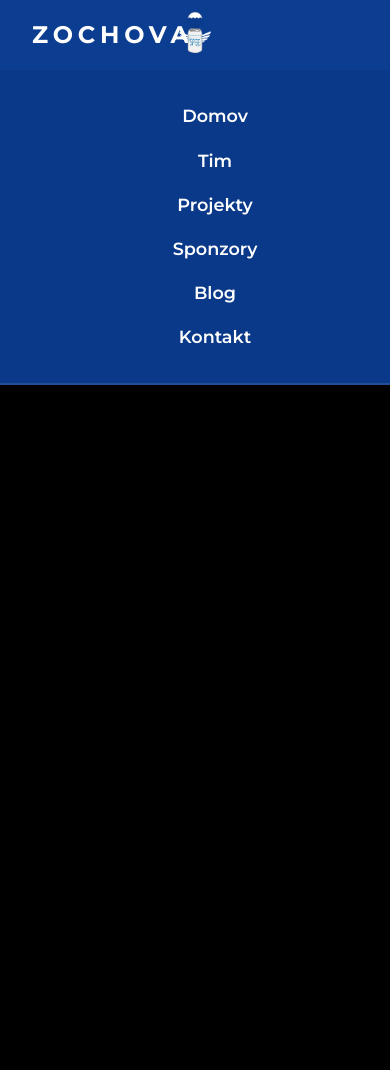
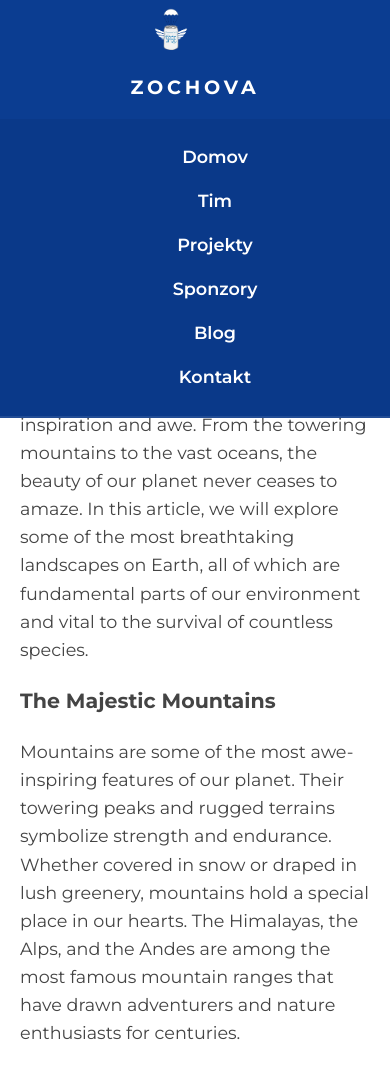
Before and after one commit to eijdam/Cansat-web, a Flask app: page /clanky/1 in a window 390 px wide. Shown: the top 1070 px of the page. Run offline with Flask 3, Linux system fonts and the light colour scheme; some libraries are stand-ins or nearby versions.

Commit message:
It's finished

```diff
--- a/main.py
+++ b/main.py
@@ -2,9 +2,9 @@
 import re
 import os
 from flask_mail import Mail, Message
-from flask_sqlalchemy import SQLAlchemy
 from dotenv import load_dotenv
 
+# Initialize the Flask app
 app = Flask(__name__)
 app.secret_key = os.getenv("SECRET_KEY", "your_secret_key")  # Better to use env var
 
@@ -22,40 +22,30 @@
 
 EMAIL_REGEX = r"^[a-zA-Z0-9_.+-]+@[a-zA-Z0-9-]+\.[a-zA-Z0-9-.]+$"
 
-# Database configuration - using PostgreSQL for production
-DATABASE_URL = os.getenv("DATABASE_URL", "sqlite:///tmp/articles.db")
-if DATABASE_URL.startswith("postgres://"):
-    DATABASE_URL = DATABASE_URL.replace("postgres://", "postgresql://", 1)
+# Static articles (list of dictionaries)
+articles = [
+    {"id": 1, "title": "Article 1", "content": "This is the content of article 1."},
+    {"id": 2, "title": "Zaciatok", "content": "This is the content of article 2."},
+    {"id": 3, "title": "Article 3", "content": "This is the content of article 3."}
+]
 
-app.config['SQLALCHEMY_DATABASE_URI'] = DATABASE_URL
-app.config['SQLALCHEMY_TRACK_MODIFICATIONS'] = False
-db = SQLAlchemy(app)
-
-class Article(db.Model):
-    id = db.Column(db.Integer, primary_key=True)
-    title = db.Column(db.String(100), nullable=False)
-    content = db.Column(db.Text, nullable=False)
-
-    def __repr__(self):
-        return f"<Article {self.title}>"
+# Routes
+@app.route("/")
+def home():
+    return render_template("index.html", articles=articles)
 
 @app.route("/clanky/<int:article_id>")
 def article(article_id):
-    try:
-        article = Article.query.get_or_404(article_id)
-        return render_template("article.html", article=article)
-    except Exception as e:
-        print(f"Error fetching article: {str(e)}")
+    # Find article by ID
+    article = next((a for a in articles if a["id"] == article_id), None)
+    if article:
+        # For article 2, render a different template
+        if article_id == 2:
+            return render_template("article2.html", article=article)
+        else:
+            return render_template("article.html", article=article)
+    else:
         return "Article not found", 404
-
-@app.route("/")
-def home():
-    try:
-        articles = Article.query.all()
-        return render_template("index.html", articles=articles)
-    except Exception as e:
-        print(f"Error fetching articles: {str(e)}")
-        return render_template("index.html", articles=[])
 
 @app.route("/kontakty")
 def kontakty():
@@ -97,8 +87,5 @@
 
     return redirect(url_for("kontakty"))
 
-# For local development
 if __name__ == "__main__":
-    with app.app_context():
-        db.create_all()
-    app.run(host="0.0.0.0", port=8080)
+    app.run(debug=True)
--- a/static/css/style.css
+++ b/static/css/style.css
@@ -47,7 +54,7 @@
     font-weight: 700;
     color: var(--light-text);
     letter-spacing: 0.2em;
-    margin-left: 1rem; /* Push text away from the edge */
+    margin-left: 1rem;
 }
 
 .main-logo {
@@ -275,14 +267,16 @@
     margin-bottom: 20px;
     text-align: left;
 }
-.container p,h2{
+
+.container p,
+.container h2 {
     color: #000000;
 }
 
 .contact-info p {
-    color: #000000;
     font-size: 16px;
     margin: 5px 0;
+    color: #000000;
 }
 
 .contact-form .form-group {
@@ -358,22 +352,27 @@
     color: white;
 }
 
-
-iframe {
+.team-member iframe {
     margin-top: 10px;
     border-radius: 5px;
 }
 
-/* Articles */
-.featured-articles{
-    background-color: #333;
+/* Article Sections */
+.content-wrapper {
+    display: flex;
+    flex-direction: column;
+    flex: 1;
+    padding-top: 11rem;
+    min-height: 100vh;
+    align-items: center;
+    justify-content: center;
 }
 
 .article-container {
     max-width: 800px;
     margin: 40px auto;
     padding: 20px;
-    background-color: #fff;
+    background: #fff;
     border-radius: 8px;
     box-shadow: 0 4px 8px rgba(0, 0, 0, 0.1);
 }
@@ -381,13 +380,13 @@
 .article-container h2 {
     font-size: 2em;
     color: #333;
-    margin-bottom: 10px;
+    margin-bottom: 15px;
 }
 
 .article-date {
     font-size: 0.9em;
     color: #888;
-    margin-bottom: 20px;
+    margin-bottom: 25px;
 }
 
 .article-content {
@@ -397,19 +396,17 @@
 }
 
 .article-content p {
-    margin-bottom: 15px;
+    margin-bottom: 20px;
 }
 
 .article-content img {
     max-width: 100%;
     height: auto;
     display: block;
-    margin-top: 20px;
+    margin-top: 25px;
 }
 
-/* AbotuUs */
-
-
+/* About Us Section */
 .about-us-images {
     display: flex;
     gap: 20px;
@@ -485,44 +481,91 @@
 }
 
 /* Responsive Design */
+
+/* Tablet adjustments (max-width: 1024px) */
+@media (max-width: 1024px) {
+    .nav-links {
+        flex-direction: row;
+        gap: 1.5rem;
+    }
+    .hero-title {
+        font-size: 3rem;
+    }
+    .hero-subtitle {
+        font-size: 1.2rem;
+    }
+    .container,
+    .section-content {
+        padding: 0 1rem;
+    }
+}
+
+/* Mobile adjustments (max-width: 768px) */
 @media (max-width: 768px) {
-    .logo-container {
+    /* Top bar adjustments */
+    .logo-bar {
         flex-direction: column;
+        align-items: center;
+        padding: 0.5rem;
+    }
+    .main-logo {
+        position: static;
+        height: 3rem;
+        margin-bottom: 0.5rem;
+    }
+    .logo-text {
+        font-size: 1.5rem;
+        margin: 0.5rem 0;
         text-align: center;
     }
-
-    .main-logo {
-        height: 3rem;
-    }
-
-    .logo-text {
-        font-size: 1.5rem;
-    }
-
     .secondary-nav {
         display: none;
     }
+    .main-nav {
+        padding: 0.5rem;
+    }
+    .nav-links {
+        flex-direction: column;
+        text-align: center;
+        gap: 0.5rem;
+    }
+    .hero-title {
+        font-size: 2.5rem;
+    }
+    .hero-subtitle {
+        font-size: 1.2rem;
+    }
+}
 
-    .main-nav {
-        padding: 1rem;
-    }
-
+/* Further Mobile adjustments (max-width: 480px) */
+@media (max-width: 480px) {
     .nav-links {
         flex-direction: column;
         text-align: center;
         gap: 1rem;
     }
-
-    .hero-title {
-        font-size: 2.5rem;
-    }
-
-    .hero-subtitle {
+    .logo-text {
         font-size: 1.2rem;
     }
-
-    .footer-links {
-        flex-direction: column;
-        gap: 2rem;
+    .hero-title {
+        font-size: 2.2rem;
+    }
+    .hero-subtitle {
+        font-size: 1rem;
+    }
+    .container {
+        padding: 15px;
     }
 }
+
+/* Ultra-HD adjustments (min-width: 1920px) */
+@media (min-width: 1920px) {
+    .container,
+    .section-content {
+        max-width: 1400px;
+        margin: 0 auto;
+    }
+    .hero-title {
+        font-size: 4.5rem;
+    }
+}
--- a/templates/_base.html
+++ b/templates/_base.html
@@ -49,9 +49,10 @@
                 <div class="footer-section">
                     <h3>Sledujte nás</h3>
                     <div class="social-links">
-                        <a href="#" class="social-link">Twitter</a>
+                        <a href="https://www.tiktok.com/@cansatkoumaci" class="social-link">Tiktok</a>
                         <a href="#" class="social-link">Instagram</a>
                         <a href="#" class="social-link">Facebook</a>
+                        <a href="https://www.youtube.com/@VSMKcansat" class="social-link">Youtube</a>
                     </div>
                 </div>
             </div>
--- a/templates/article.html
+++ b/templates/article.html
@@ -1,16 +1,35 @@
-<!-- article.html -->
 {% extends '_base.html' %}
 
 {% block content %}
-    <div class="content-wrapper" style="padding-top: 68rem;">
+    <section class="content-wrapper">
         <div class="article-container">
-            <h2>{{ article.title }}</h2>
-            <p class="article-date">{{ article.date_posted }}</p>
+            <h2>Exploring the Beauty of Nature</h2>
             <div class="article-content">
-                <p>This is an article with an image:</p>
-                <img src="{{ url_for('static', filename='images/alex.jpg') }}" alt="Example Image" />
-                {{ article.content | safe }}
+                <p>Nature has always been a source of inspiration and awe. From the towering mountains to the vast oceans, the beauty of our planet never ceases to amaze. In this article, we will explore some of the most breathtaking landscapes on Earth, all of which are fundamental parts of our environment and vital to the survival of countless species.</p>
+
+                <h3>The Majestic Mountains</h3>
+                <p>Mountains are some of the most awe-inspiring features of our planet. Their towering peaks and rugged terrains symbolize strength and endurance. Whether covered in snow or draped in lush greenery, mountains hold a special place in our hearts. The Himalayas, the Alps, and the Andes are among the most famous mountain ranges that have drawn adventurers and nature enthusiasts for centuries.</p>
+                <img src="https://upload.wikimedia.org/wikipedia/commons/thumb/9/9d/Mount_Everest_%28view_from_Pongri%29.jpg/800px-Mount_Everest_%28view_from_Pongri%29.jpg" alt="Mount Everest" style="max-width:100%; height:auto;" />
+                <p>Mount Everest, the tallest mountain on Earth, stands at an impressive 8,848 meters (29,029 feet) above sea level. It is a symbol of both beauty and challenge, attracting climbers from around the world.</p>
+
+                <h3>The Tranquil Oceans</h3>
+                <p>Oceans cover more than 70% of the Earth's surface and are home to an incredibly diverse range of wildlife. Oceans not only provide us with resources like food and energy but also regulate the climate and weather patterns. The Pacific, Atlantic, Indian, Arctic, and Southern Oceans each have their own unique characteristics, with vast stretches of water teeming with life.</p>
+                <img src="https://upload.wikimedia.org/wikipedia/commons/thumb/a/a5/Pacific_Ocean_%28topographic_map%29.jpg/800px-Pacific_Ocean_%28topographic_map%29.jpg" alt="Pacific Ocean" style="max-width:100%; height:auto;" />
+                <p>The Pacific Ocean, the largest and deepest ocean, is home to stunning coral reefs, majestic whales, and some of the most beautiful islands on Earth, such as the Hawaiian Islands and Fiji.</p>
+
+                <h3>Forests and Woodlands</h3>
+                <p>Forests are the lungs of the Earth. They provide oxygen, shelter, and food for countless species. The tranquility of walking through a forest, surrounded by the sounds of birds and rustling leaves, is unmatched. Forests are crucial for maintaining biodiversity and regulating the climate. The Amazon Rainforest, the largest tropical rainforest, is one of the most important ecosystems on the planet.</p>
+                <img src="https://upload.wikimedia.org/wikipedia/commons/thumb/6/63/Los_San_Juanitos.jpg/800px-Los_San_Juanitos.jpg" alt="Forest Path" style="max-width:100%; height:auto;" />
+                <p>The Amazon Rainforest is often referred to as the "lungs of the Earth" because it produces 20% of the world's oxygen and is home to an incredible variety of plant and animal species. However, it faces constant threats due to deforestation and climate change.</p>
+
+                <h3>The Incredible Deserts</h3>
+                <p>Deserts, while often associated with heat and dryness, are some of the most unique ecosystems on the planet. They support a wide variety of life, from cacti to camels. Deserts can range from the scorching Sahara in Africa to the cool, vast desert landscapes of Antarctica, where some of the driest conditions on Earth are found.</p>
+                <img src="https://upload.wikimedia.org/wikipedia/commons/thumb/6/63/Sahara_desert_%28unsplash%29.jpg/800px-Sahara_desert_%28unsplash%29.jpg" alt="Sahara Desert" style="max-width:100%; height:auto;" />
+                <p>The Sahara Desert, the largest hot desert in the world, is known for its stunning sand dunes and extreme temperatures. Despite the harsh conditions, a variety of animals, including lizards, snakes, and even desert foxes, manage to thrive in this environment.</p>
+
+                <h3>Conclusion</h3>
+                <p>As we continue to appreciate the beauty of nature, it's important to remember the need to preserve these landscapes for future generations. Conservation efforts around the world are vital to ensuring that our planet remains a place of wonder and beauty for years to come. Whether it’s protecting mountain ecosystems, preserving the oceans, or conserving forests, each of us can play a part in safeguarding the environment and the incredible landscapes that we hold dear.</p>
             </div>
         </div>
-    </div>
+    </section>
 {% endblock %}
```
Also changed, not shown: other parts of static/css/style.css (+20 -29 lines), app.py (added, +11 -0 lines), templates/article2.html (added, +16 -0 lines), instance/articles.db (deleted), templates/index.html (line endings or trailing spaces).
